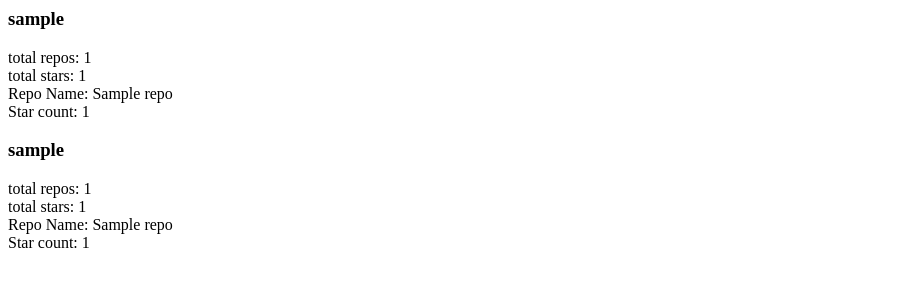
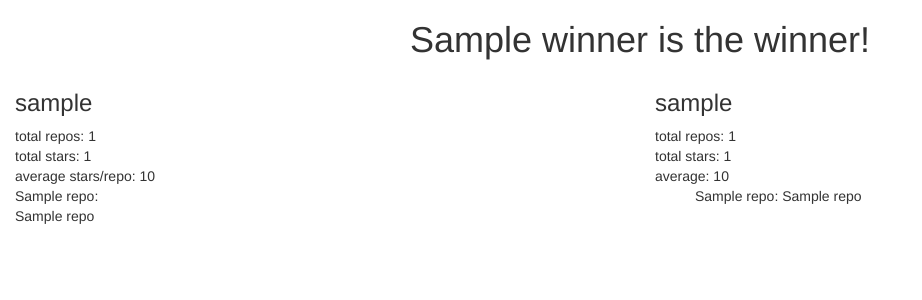
Before and after one commit to kmorinaka/grio-code-challenge, a Flask app: template templates/results.html in a window 1280 px wide. Shown: the top 300 px of the page, without its empty margins (0-922 px from the left). Run offline with Flask 2, Linux system fonts and the light colour scheme; the template is opened without the code that fills it: most values are stand-ins (such as "Sample title", 1, 10 or a date in 2020); some libraries are stand-ins or nearby versions.

Commit message:
info displays in order of stars

```diff
--- a/script.py
+++ b/script.py
@@ -15,13 +15,14 @@ def api_call(user1):
 	list_repos = r.json()
 
 	repo_count = len(list_repos)
+	total_stars = sum([repo['stargazers_count'] for repo in list_repos])
+	star_list = sorted([{repo['stargazers_count']: repo['name']} for repo in list_repos], reverse=True)
 
-	repo_info = [{'name': repo['name'], 'star_count': repo['stargazers_count']} for repo in list_repos]
-
-	star_count = [repo['star_count'] for repo in repo_info]
+	average = float(total_stars)/float(repo_count)
 
 	user_info = {'username': username,
 				 'total_repos': repo_count,
-				 'repo_info': repo_info,
-				 'total_stars': sum(star_count)}
+				 'total_stars': total_stars,
+				 'sort_stars': star_list,
+				 'average': average}
 	return user_info
--- a/server.py
+++ b/server.py
@@ -27,8 +27,13 @@ def show_results():
 	results_one = api_call(user_one)
 	results_two = api_call(user_two)
 
+	if results_one['total_repos'] > results_two['total_repos']:
+		winner = results_one['username']
+	else:
+		winner = results_two['username']
+
 	return render_template("results.html", results_one=results_one,
-		results_two=results_two)
+		results_two=results_two, winner=winner)
 
 
 if __name__ == "__main__":
--- a/templates/results.html
+++ b/templates/results.html
@@ -1,22 +1,42 @@
-<html>
-<head>
-	<title></title>
-</head>
-<body>
+{% extends 'base.html' %}
+{% block title %} Results {% endblock %}
+{% block content %}
+<div class="container-fluid">
+	<div class="row">
+		<div class="winner"><h1>{{ winner }} is the winner!</h1></div>
+		<span class="user1 col-md-6">
+			<div class="user-stats">
 				<h3>{{ results_one.username }}</h3>
 				<div>total repos: {{ results_one.total_repos }}</div>
 				<div>total stars: {{ results_one.total_stars }}</div>
-	{% for repo in results_one.repo_info %}
-	<div>Repo Name: {{ repo.name }}</div>
-	<div>Star count: {{ repo.star_count }}</div>
+				<div>average stars/repo: {{ results_one.average }}</div>
+			</div>
+			<div class="">
+			{% for repo in results_one.sort_stars %}
+				{% for i in repo %}
+				<div class="repo-name">{{ repo[i] }}: </div>
+				<div class="star-count">{{ i }}</div>
 				{% endfor %}
+			{% endfor %}
+			</div>
+		</span>
 
+
+		<span class="user2 col-md-6">
+			<div class="user-stats">
 				<h3>{{ results_two.username }}</h3>
-	<div>total repos: {{ results_one.total_repos }}</div>
-	<div>total stars: {{ results_one.total_stars }}</div>
-	{% for repo in results_two.repo_info %}
-	<div>Repo Name: {{ repo.name }}</div>
-	<div>Star count: {{ repo.star_count }}</div>
+				<div>total repos: {{ results_two.total_repos }}</div>
+				<div>total stars: {{ results_two.total_stars }}</div>
+				<div>average: {{ results_two.average }}</div>
+			</div>
+			<ul>
+				{% for repo in results_two.sort_stars %}
+					{% for i in repo %}
+					<li class="repo-name">{{ repo[i] }}: {{ i }}</li>
 					{% endfor %}
-</body>
-</html>
+				{% endfor %}
+			</ul>
+		</span>
+	</div>
+</div>
+{% endblock content %}
```
Also changed, not shown: templates/index.html (+11 -10 lines). Lines whose indentation alone changed are shown as unchanged.
